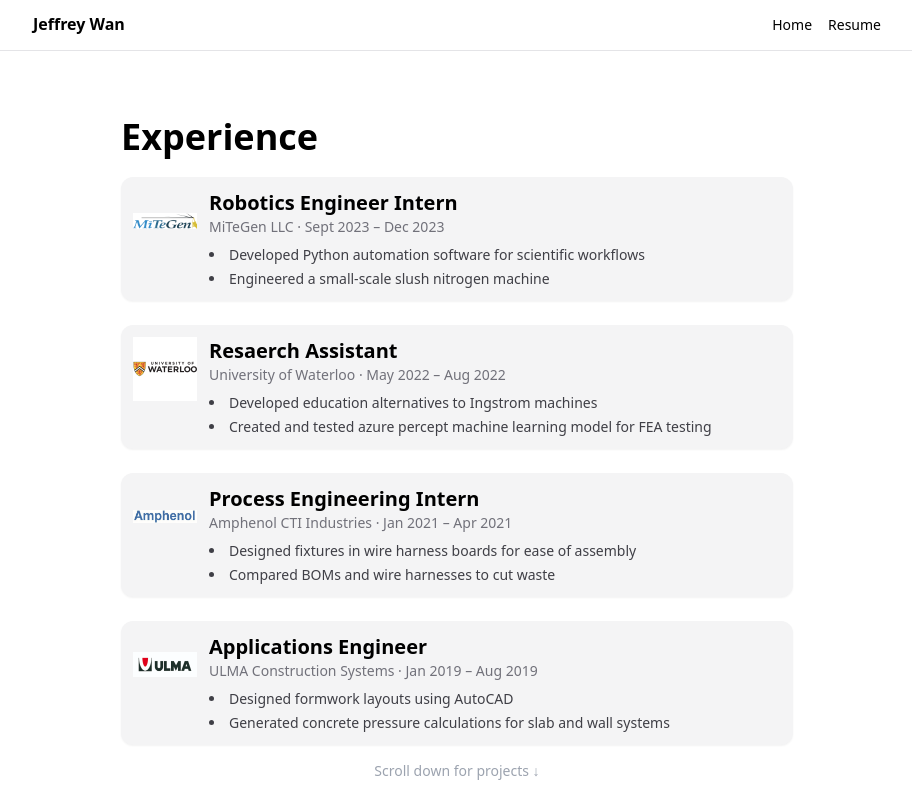
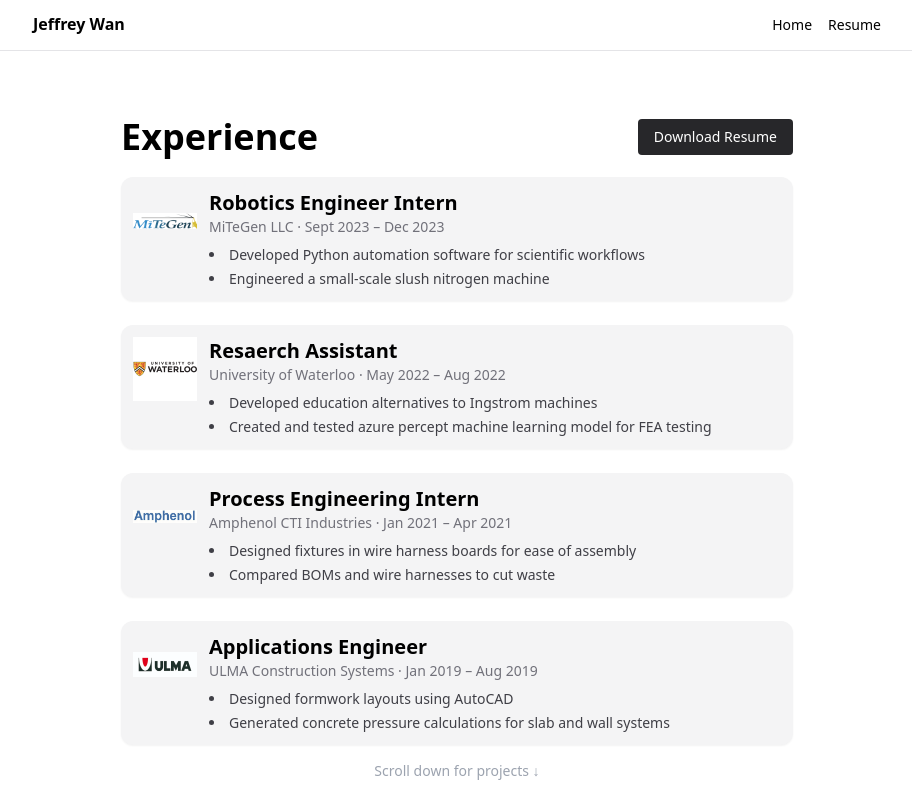
Before and after one commit to jdmwan/personal-website, a Next.js app in the folder my-site/: page /resume in a window 1280 px wide. Shown: the top 800 px of the page, without its empty margins (183-1095 px from the left). Built offline with nearby package versions, Linux system fonts and the light colour scheme.

Commit message:
added resume download link

```diff
--- a/my-site/src/app/resume/page.tsx
+++ b/my-site/src/app/resume/page.tsx
@@ -62,8 +62,17 @@
     return (
       <main className="overflow-y-scroll snap-y snap-mandatory scroll-smooth">
         <ScrollSection>
+            <div className="flex justify-between items-center mb-5">
+              <h1 className="text-4xl font-bold">Experience</h1>
+              <a
+                href="/resume/JW_2025.docx"
+                download
+                className="bg-zinc-800 text-white px-4 py-2 rounded hover:bg-zinc-700 transition-colors text-sm"
+              >
+                Download Resume
+              </a>
+          </div>
           <section>
-            <h1 className="text-4xl font-bold mb-5">Experience</h1>
             <div className="space-y-6">
               {experienceList.map((exp, idx) => (
                 <ExperienceBlock key={idx} {...exp} />
```
Also changed, not shown: 1 other file (tests, documents, lock files or other folders).
